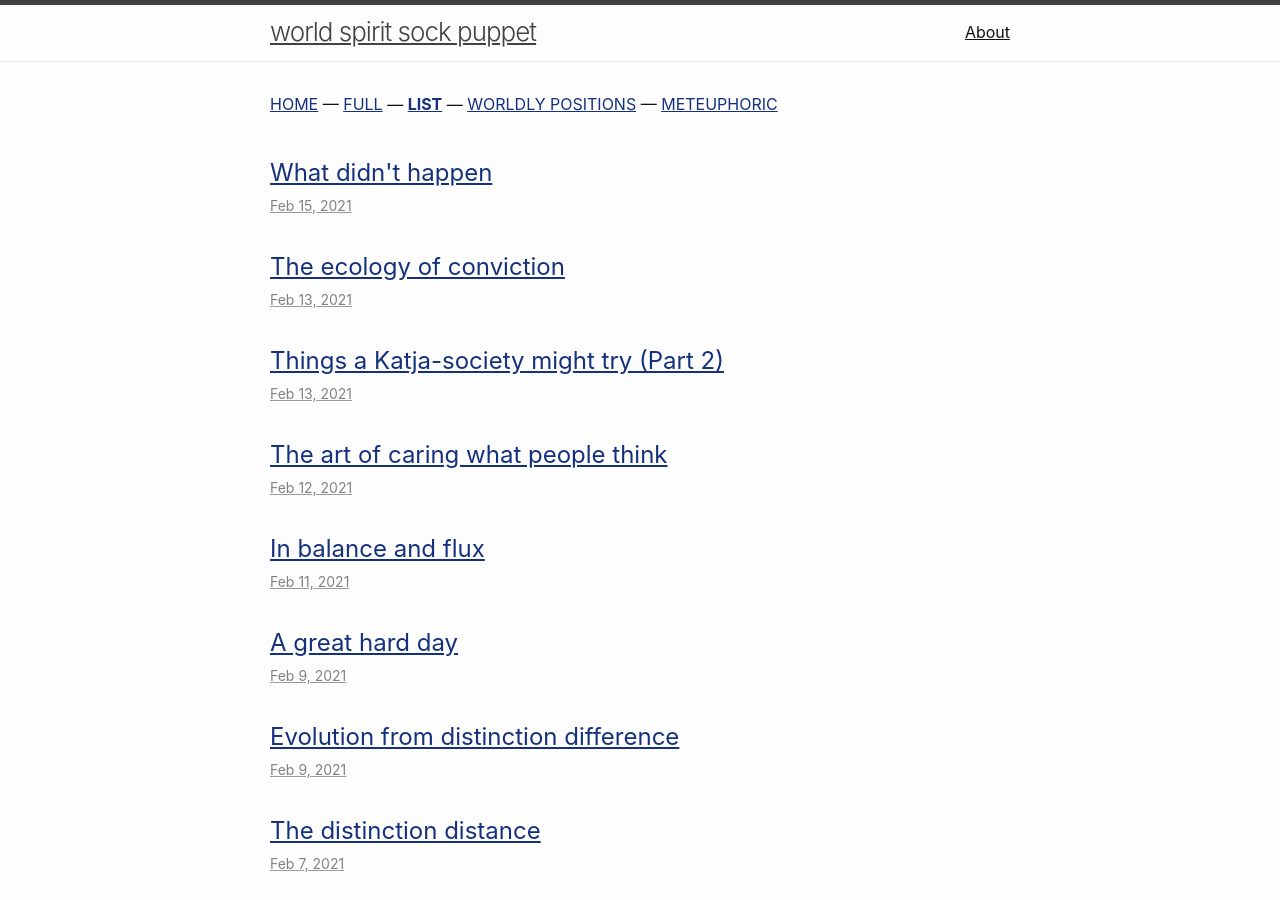
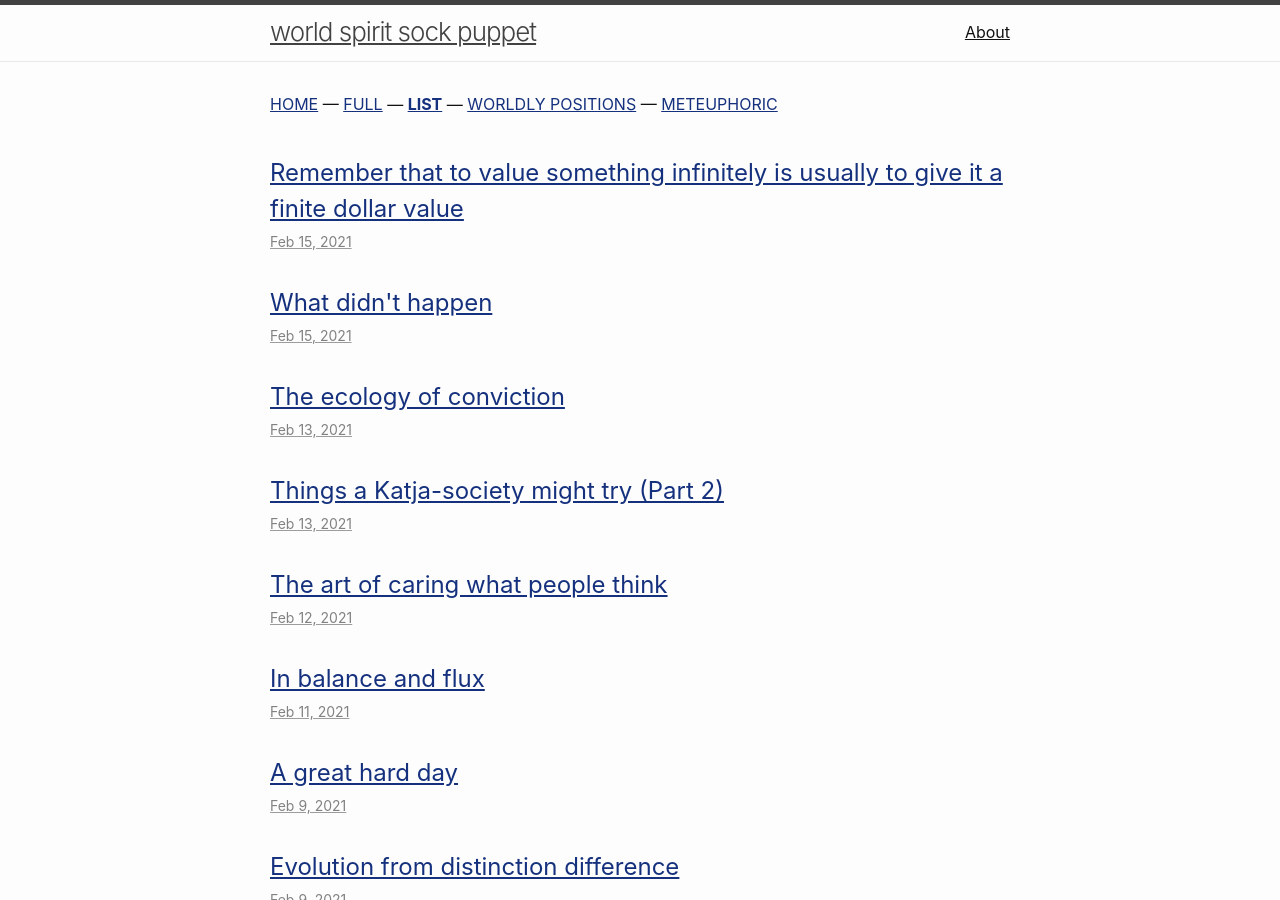
Before and after one commit to katjagrace/katjagrace.github.io, a Jekyll site: the page built from list.markdown, in a window 1280 px wide and 900 px high. Built offline with Jekyll 4.4.1, drawn with Linux system fonts in a browser that asks for light colours; a file with an impossible date is left out.

Commit message:
finite dollar value

```diff
--- a/_posts/2021-02-15-dollar-price-of-infinite-value.md
+++ b/_posts/2021-02-15-dollar-price-of-infinite-value.md
@@ -1,7 +1,7 @@
 ---
 layout: post
 title: "Remember that to value something infinitely is usually to give it a finite dollar value"
-date: 2021-01-xx 10:30:00 -0700
+date: 2021-02-15 10:30:00 -0700
 tags: practicalpsychology lifestrategy economics
 comments: true
 image:
```
